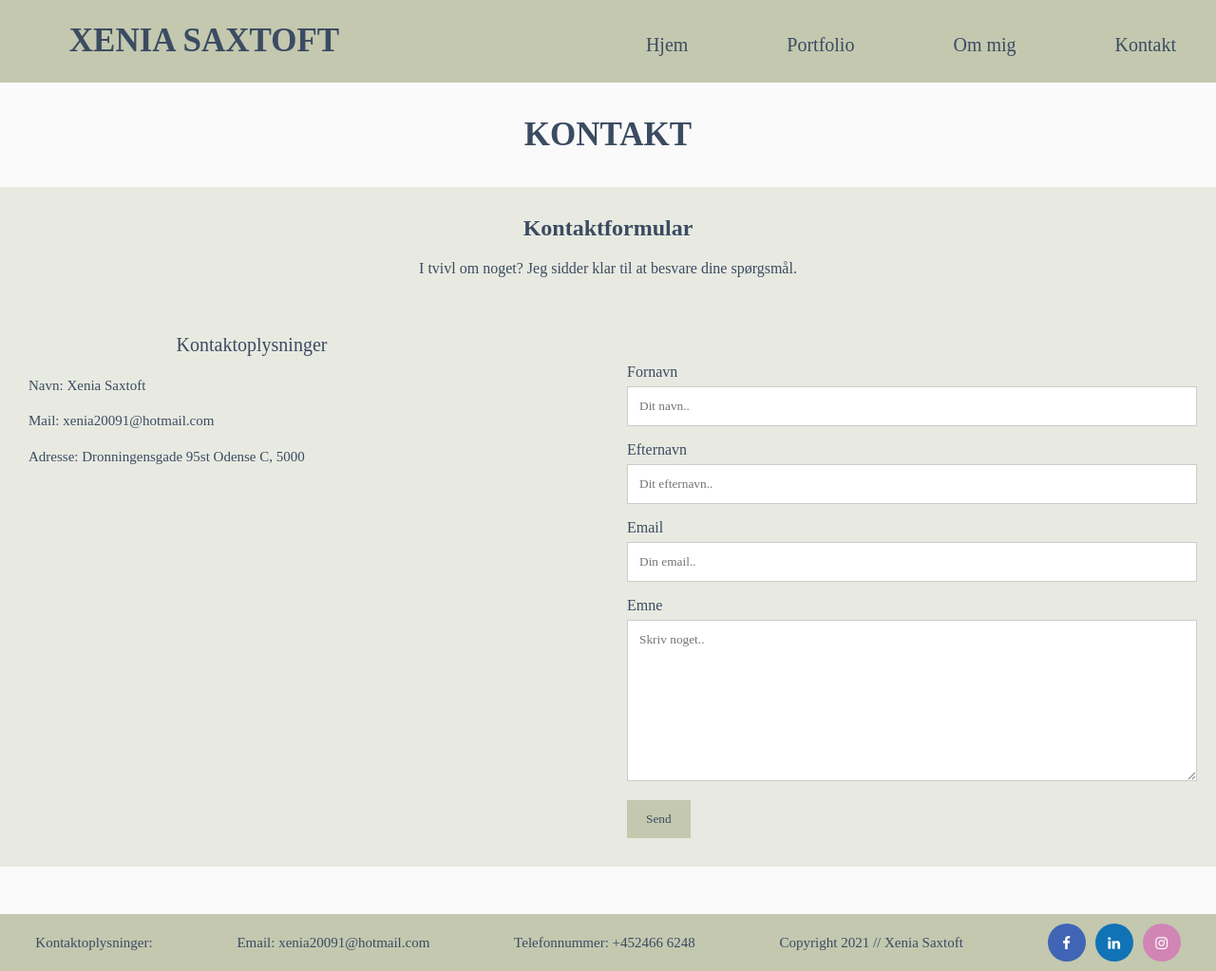
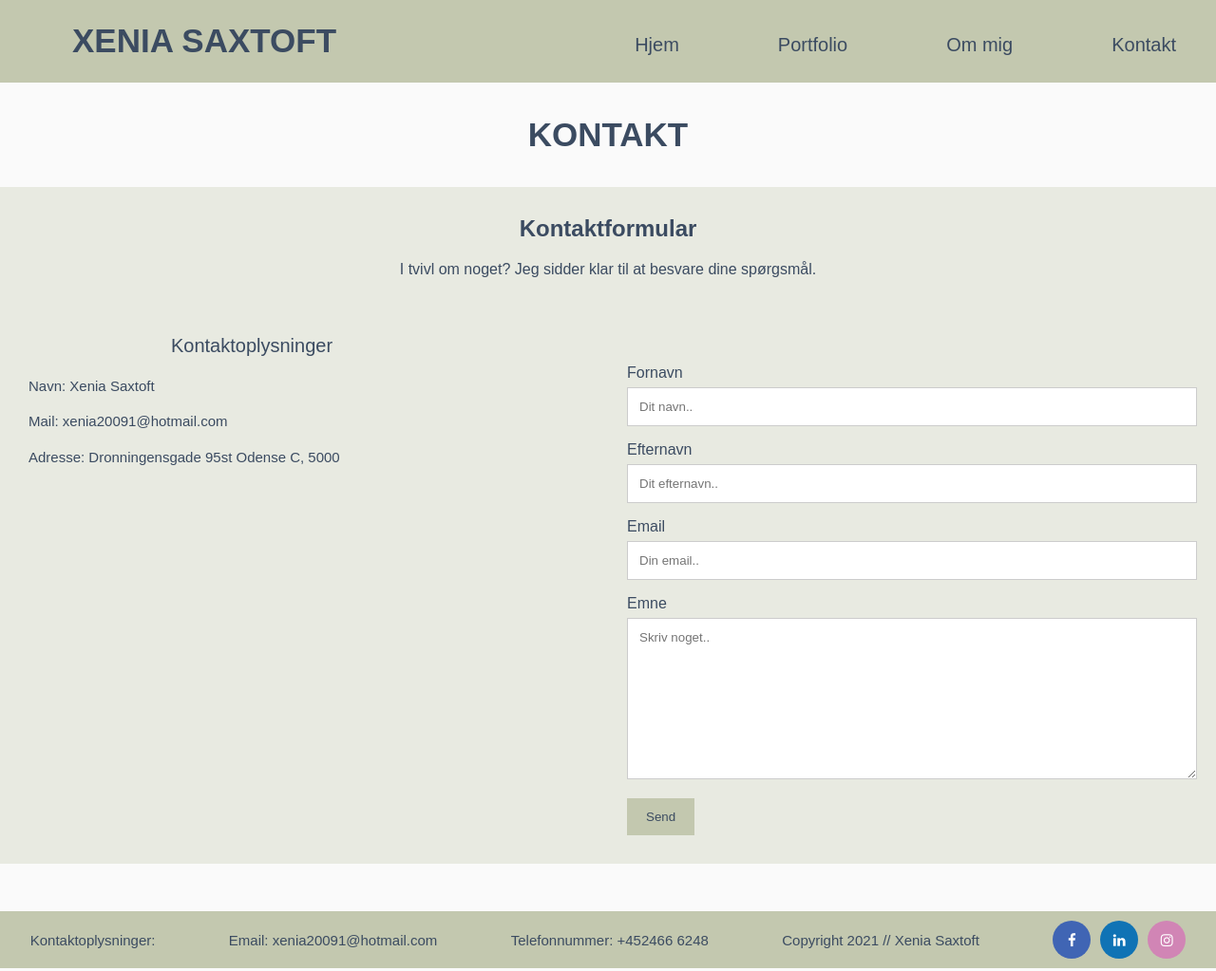
Before and after one commit to Xeniasax/Eksamen_Xeniaucl, a plain HTML site: page kontakt.html in a window 1280 px wide. Shown: the whole page at 95% size. Drawn offline with Linux system fonts and the light colour scheme.

Commit message:
Ændret font da jeg ikke kunne overføre den gamle til hjemmeside/filezilla

```diff
--- a/kontakt.css
+++ b/kontakt.css
@@ -1,4 +1,3 @@
-
 
 *{
       margin: 1;
@@ -12,7 +11,7 @@ body{
   }
 
   .header1{
-      font-family: Europa-bold;
+      font-family: arial;
       font-size: 35px;
       text-align: center;
       color: #3B4B61;
@@ -21,28 +20,28 @@ body{
 
 
   .header2{
-      font-family: Europa-bold;
+      font-family: arial;
       font-size: 35px;
       text-align: center;
       color: #3B4B61;
   }
 
   .header3{
-      font-family: Europa-bold;
+      font-family: arial;
       font-size: 35px;
       text-align: center;
       color: #3B4B61;
   }
 
   .header4{
-      font-family: Europa-bold;
+      font-family: arial;
       font-size: 35px;
       text-align: center;
       color: #3B4B61;
   }
 
   .header5{
-      font-family: Europa-bold;
+      font-family: arial;
       font-size: 20px;
       text-align: center;
       color: #3B4B61;
@@ -53,7 +52,7 @@ body{
   }
 
   .tekstommig{
-      font-family: Europa-regular;
+      font-family: arial;
       font-size: 15px;
       text-align: left;
       color: #3B4B61;
@@ -66,7 +65,7 @@ body{
 
 
   .navbar{
-      font-family: Europa-regular;
+      font-family: arial;
       font-size: 20px;
       width: 100%;
       color: #3B4B61;
@@ -133,7 +132,7 @@ body{
       margin-top: 6px;
       margin-bottom: 16px;
       resize: vertical;
-      font-family: Europa-light;
+      font-family: arial;
 
     }
 
@@ -143,7 +142,7 @@ body{
       padding: 12px 20px;
       border: none;
       cursor: pointer;
-      font-family: Europa-bold;
+      font-family: arial;
       color: #3B4B61
 
     }
@@ -156,7 +155,7 @@ body{
       border-radius: 5px;
       background-color: #E8EAE1;
       padding: 10px;
-      font-family: Europa-regular;
+      font-family: arial;
       color: #3B4B61;
     }
 
@@ -182,7 +181,7 @@ body{
 
     .footer{
         color: #3B4B61;
-        font-family: Europa-regular;
+        font-family: arial;
         font-size: 15px;
         background-color: #c3c8af;
         height: 60px;
@@ -194,7 +193,6 @@ body{
         margin-top: 50px;
 
 
-        /* align-items justify-content */
      }
 
 
@@ -204,7 +202,6 @@ body{
 
     }
 
-    /* Style all font awesome icons */
     .fsa {
         text-align: center;
         font-size: 25px;
@@ -235,7 +232,6 @@ body{
       }
 
 
-      /* Add a hover effect if you want */
       .fa:hover {
         opacity: 0.5;
       }
--- a/ommig.css
+++ b/ommig.css
@@ -1,3 +1,4 @@
+
 *{
       margin: 1;
       padding: 2;
@@ -10,7 +11,7 @@ body{
   }
 
   .header1{
-      font-family: Europa-bold;
+      font-family: arial;
       font-size: 35px;
       text-align: center;
       color: #3B4B61;
@@ -19,28 +20,28 @@ body{
 
 
   .header2{
-      font-family: Europa-bold;
+      font-family: arial;
       font-size: 35px;
       text-align: center;
       color: #3B4B61;
   }
 
   .header3{
-      font-family: Europa-bold;
+      font-family: arial;
       font-size: 35px;
       text-align: center;
       color: #3B4B61;
   }
 
   .header4{
-      font-family: Europa-bold;
+      font-family: arial;
       font-size: 35px;
       text-align: center;
       color: #3B4B61;
   }
 
   .header5{
-      font-family: Europa-bold;
+      font-family: arial;
       font-size: 20px;
       text-align: center;
       color: #3B4B61;
@@ -55,7 +56,7 @@ body{
   }
 
   .tekstommig{
-      font-family: Europa-light;
+      font-family: arial;
       font-size: 15px;
       text-align: center;
       color: #3B4B61;
@@ -70,7 +71,7 @@ body{
   }
 
   .navbar{
-      font-family: Europa-regular;
+      font-family: arial;
       font-size: 20px;
       width: 100%;
       color: #3B4B61;
@@ -129,7 +130,7 @@ body{
 
    .minekompetencer{
      font-size: 25px;
-     font-family: Europa-bold;
+     font-family: arial;
      color: #3B4B61;
      text-align: center;
      margin-top: 530px;
@@ -157,7 +158,7 @@ body{
    .kassebeskrivelseportfolio{
      text-align: center;
      background: #E8EAE1;
-     font-family: Europa-light;
+     font-family: arial;
      text-decoration-color: #3B4B61;
      width: 700px;
      margin-left: auto;
@@ -168,7 +169,7 @@ body{
 
     .footer{
         color: #3B4B61;
-        font-family: Europa-regular;
+        font-family: arial;
         font-size: 15px;
         background-color: #c3c8af;
         height: 60px;
--- a/portfolio.css
+++ b/portfolio.css
@@ -1,3 +1,4 @@
+
 *{
       margin: 1;
       padding: 2;
@@ -10,7 +11,7 @@ body{
   }
 
   .header1{
-      font-family: Europa-bold;
+      font-family: arial;
       font-size: 35px;
       text-align: center;
       color: #3B4B61;
@@ -19,21 +20,21 @@ body{
 
 
   .header2{
-      font-family: Europa-bold;
+      font-family: arial;
       font-size: 35px;
       text-align: center;
       color: #3B4B61;
   }
 
   .header3{
-      font-family: Europa-bold;
+      font-family: arial;
       font-size: 35px;
       text-align: center;
       color: #3B4B61;
   }
 
   .header4{
-      font-family: Europa-bold;
+      font-family: arial;
       font-size: 35px;
       text-align: center;
       color: #3B4B61;
@@ -41,7 +42,7 @@ body{
 
 
   .navbar{
-      font-family: Europa-regular;
+      font-family: arial;
       font-size: 20px;
       width: 100%;
       color: #3B4B61;
@@ -119,7 +120,7 @@ body{
 
    .minekompetencer{
      font-size: 25px;
-     font-family: Europa-bold;
+     font-family: arial;
      color: #3B4B61;
      text-align: center;
      margin-top: 530px;
@@ -145,7 +146,7 @@ body{
    .kassebeskrivelseportfolio{
      text-align: center;
      background: #E8EAE1;
-     font-family: Europa-light;
+     font-family: arial;
      text-decoration-color: #3B4B61;
      width: 900px;
      margin-left: auto;
@@ -194,7 +195,7 @@ body{
       left: 50%;
       transform: translate(-50%, -50%);
       font-size: 25px;
-      font-family: Europa-bold;
+      font-family: arial;
       }
 
     .projekter:hover .overlayFade{
@@ -211,7 +212,7 @@ body{
 
     .footer{
         color: #3B4B61;
-        font-family: Europa-regular;
+        font-family: arial;
         font-size: 15px;
         background-color: #c3c8af;
         height: 60px;
--- a/projekt1underside.css
+++ b/projekt1underside.css
@@ -1,3 +1,4 @@
+
 *{
       margin: 1;
       padding: 2;
@@ -10,7 +11,7 @@
   }
 
   .header1{
-      font-family: Europa-bold;
+      font-family: arial;
       font-size: 35px;
       text-align: center;
       color: #3B4B61;
@@ -28,21 +29,21 @@
 
 
   .header3{
-      font-family: Europa-bold;
+      font-family: arial;
       font-size: 35px;
       text-align: center;
       color: #3B4B61;
   }
 
   .header5{
-      font-family: Europa-bold;
+      font-family: arial;
       font-size: 20px;
       text-align: center;
       color: #3B4B61;
   }
 
   .tekstommig{
-      font-family: Europa-light;
+      font-family: arial;
       font-size: 20px;
       text-align: center;
       color: #3B4B61;
@@ -50,7 +51,7 @@
   }
 
   .navbar{
-      font-family: Europa-regular;
+      font-family: arial;
       font-size: 20px;
       width: 100%;
       color: #3B4B61;
@@ -107,7 +108,7 @@
 
     .footer{
         color: #3B4B61;
-        font-family: Europa-regular;
+        font-family: arial;
         font-size: 15px;
         background-color: #c3c8af;
         height: 100%;
--- a/projekt2underside.css
+++ b/projekt2underside.css
@@ -1,3 +1,4 @@
+
 *{
       margin: 1;
       padding: 2;
@@ -10,7 +11,7 @@
   }
 
   .header1{
-      font-family: Europa-bold;
+      font-family: arial;
       font-size: 35px;
       text-align: center;
       color: #3B4B61;
@@ -32,21 +33,21 @@
 
 
   .header3{
-      font-family: Europa-bold;
+      font-family: arial;
       font-size: 35px;
       text-align: center;
       color: #3B4B61;
   }
 
   .header5{
-      font-family: Europa-bold;
+      font-family: arial;
       font-size: 20px;
       text-align: center;
       color: #3B4B61;
   }
 
   .tekstommig{
-      font-family: Europa-light;
+      font-family: arial;
       font-size: 20px;
       text-align: center;
       color: #3B4B61;
@@ -54,7 +55,7 @@
   }
 
   .navbar{
-      font-family: Europa-regular;
+      font-family: arial;
       font-size: 20px;
       width: 100%;
       color: #3B4B61;
@@ -111,7 +112,7 @@
 
     .footer{
         color: #3B4B61;
-        font-family: Europa-regular;
+        font-family: arial;
         font-size: 15px;
         background-color: #c3c8af;
         height: 100%;
@@ -122,9 +123,6 @@
         align-items: center;
         margin-top: 150px;
         margin: 0;
-
-
-        /* align-items justify-content */
      }
 
 
@@ -134,7 +132,6 @@
 
     }
 
-    /* Style all font awesome icons */
     .fsa {
         text-align: center;
         font-size: 25px;
@@ -165,7 +162,6 @@
       }
 
 
-      /* Add a hover effect if you want */
       .fa:hover {
         opacity: 0.5;
       }
--- a/projekt3underside.css
+++ b/projekt3underside.css
@@ -1,3 +1,4 @@
+
 *{
       margin: 1;
       padding: 2;
@@ -10,7 +11,7 @@
   }
 
   .header1{
-      font-family: Europa-bold;
+      font-family: arial;
       font-size: 35px;
       text-align: center;
       color: #3B4B61;
@@ -32,21 +33,21 @@
 
 
   .header3{
-      font-family: Europa-bold;
+      font-family: arial;
       font-size: 35px;
       text-align: center;
       color: #3B4B61;
   }
 
   .header5{
-      font-family: Europa-bold;
+      font-family: arial;
       font-size: 20px;
       text-align: center;
       color: #3B4B61;
   }
 
   .tekstommig{
-      font-family: Europa-light;
+      font-family: arial;
       font-size: 20px;
       text-align: center;
       color: #3B4B61;
@@ -54,7 +55,7 @@
   }
 
   .navbar{
-      font-family: Europa-regular;
+      font-family: arial;
       font-size: 20px;
       width: 100%;
       color: #3B4B61;
@@ -93,7 +94,7 @@
 
     .footer{
         color: #3B4B61;
-        font-family: Europa-regular;
+        font-family: arial;
         font-size: 15px;
         background-color: #c3c8af;
         height: 100%;
@@ -104,9 +105,6 @@
         align-items: center;
         margin-top: 150px;
         margin: 0;
-
-
-        /* align-items justify-content */
      }
 
 
@@ -116,7 +114,6 @@
 
     }
 
-    /* Style all font awesome icons */
     .fsa {
         text-align: center;
         font-size: 25px;
--- a/projekt4underside.css
+++ b/projekt4underside.css
@@ -1,3 +1,4 @@
+
 *{
       margin: 1;
       padding: 2;
@@ -10,7 +11,7 @@
   }
 
   .header1{
-      font-family: Europa-bold;
+      font-family: arial;
       font-size: 35px;
       text-align: center;
       color: #3B4B61;
@@ -30,21 +31,21 @@
 
 
   .header3{
-      font-family: Europa-bold;
+      font-family: arial;
       font-size: 35px;
       text-align: center;
       color: #3B4B61;
   }
 
   .header5{
-      font-family: Europa-bold;
+      font-family: arial;
       font-size: 20px;
       text-align: center;
       color: #3B4B61;
   }
 
   .tekstommig{
-      font-family: Europa-light;
+      font-family: arial;
       font-size: 20px;
       text-align: center;
       color: #3B4B61;
@@ -52,7 +53,7 @@
   }
 
   .navbar{
-      font-family: Europa-regular;
+      font-family: arial;
       font-size: 20px;
       width: 100%;
       color: #3B4B61;
@@ -109,7 +110,7 @@
 
     .footer{
         color: #3B4B61;
-        font-family: Europa-regular;
+        font-family: arial;
         font-size: 15px;
         background-color: #c3c8af;
         height: 100%;
--- a/projekt5underside.css
+++ b/projekt5underside.css
@@ -1,3 +1,4 @@
+
 *{
       margin: 1;
       padding: 2;
@@ -10,7 +11,7 @@
   }
 
   .header1{
-      font-family: Europa-bold;
+      font-family: arial;
       font-size: 35px;
       text-align: center;
       color: #3B4B61;
@@ -31,21 +32,21 @@
 
 
   .header3{
-      font-family: Europa-bold;
+      font-family: arial;
       font-size: 35px;
       text-align: center;
       color: #3B4B61;
   }
 
   .header5{
-      font-family: Europa-bold;
+      font-family: arial;
       font-size: 20px;
       text-align: center;
       color: #3B4B61;
   }
 
   .tekstommig{
-      font-family: Europa-light;
+      font-family: arial;
       font-size: 20px;
       text-align: center;
       color: #3B4B61;
@@ -53,7 +54,7 @@
   }
 
   .navbar{
-      font-family: Europa-regular;
+      font-family: arial;
       font-size: 20px;
       width: 100%;
       color: #3B4B61;
@@ -91,7 +92,7 @@
 
     .footer{
         color: #3B4B61;
-        font-family: Europa-regular;
+        font-family: arial;
         font-size: 15px;
         background-color: #c3c8af;
         height: 100%;
--- a/projekt6underside.css
+++ b/projekt6underside.css
@@ -1,3 +1,4 @@
+
 *{
       margin: 1;
       padding: 2;
@@ -10,7 +11,7 @@
   }
 
   .header1{
-      font-family: Europa-bold;
+      font-family: arial;
       font-size: 35px;
       text-align: center;
       color: #3B4B61;
@@ -32,21 +33,21 @@
 
 
   .header3{
-      font-family: Europa-bold;
+      font-family: arial;
       font-size: 35px;
       text-align: center;
       color: #3B4B61;
   }
 
   .header5{
-      font-family: Europa-bold;
+      font-family: arial;
       font-size: 20px;
       text-align: center;
       color: #3B4B61;
   }
 
   .tekstommig{
-      font-family: Europa-light;
+      font-family: arial;
       font-size: 20px;
       text-align: center;
       color: #3B4B61;
@@ -54,7 +55,7 @@
   }
 
   .navbar{
-      font-family: Europa-regular;
+      font-family: arial;
       font-size: 20px;
       width: 100%;
       color: #3B4B61;
@@ -91,7 +92,7 @@
 
     .footer{
         color: #3B4B61;
-        font-family: Europa-regular;
+        font-family: arial;
         font-size: 15px;
         background-color: #c3c8af;
         height: 100%;
--- a/style.css
+++ b/style.css
@@ -10,7 +10,7 @@
   }
 
   .header1{
-      font-family: Europa-bold;
+      font-family: arial;
       font-size: 35px;
       text-align: center;
       color: #3B4B61;
@@ -18,28 +18,28 @@
   }
 
   .header2{
-      font-family: Europa-bold;
+      font-family: arial;
       font-size: 35px;
       text-align: center;
       color: #3B4B61;
   }
 
   .header3{
-      font-family: Europa-bold;
+      font-family: arial;
       font-size: 35px;
       text-align: center;
       color: #3B4B61;
   }
 
   .header4{
-      font-family: Europa-bold;
+      font-family: arial;
       font-size: 35px;
       text-align: center;
       color: #3B4B61;
   }
 
   .header5 {
-      font-family: Europa-Bold;
+      font-family: arial;
       font-size: 90px;
       color: #3B4B61;
       line-height: 1.5;
@@ -49,7 +49,7 @@
   }
 
   .header6 {
-    font-family: Europa-regular;
+    font-family: arial;
     font-size: 45px;
     color: #3B4B61;
     margin-left: 125px;
@@ -58,7 +58,7 @@
   }
 
   .navbar{
-      font-family: Europa-regular;
+      font-family: arial;
       font-size: 20px;
       width: 100%;
       color: #3B4B61;
@@ -102,7 +102,7 @@
 
    .minekompetencer{
      font-size: 50px;
-     font-family: Europa-bold;
+     font-family: arial;
      color: #3B4B61;
      text-align: center;
      margin-top: 400px;
@@ -112,7 +112,7 @@
 
     .tekstportfoliobeskrivelse{
      font-size: 20px;
-     font-family: Europa-light;
+     font-family: arial;
      margin-left: 500px;
     }
 
@@ -128,7 +128,7 @@
       width: 350px;
       height: 275px;
       display: inline-block;
-      font-family: Europa-Bold;
+      font-family: arial;
     }
 
     .image {
@@ -177,7 +177,7 @@
 
     .footer{
         color: #3B4B61;
-        font-family: Europa-regular;
+        font-family: arial;
         font-size: 15px;
         background-color: #c3c8af;
         height: 60px;
```
Also changed, not shown: projekt1underside.html (+2 -1 lines), projekt5underside.html (+2 -1 lines).
